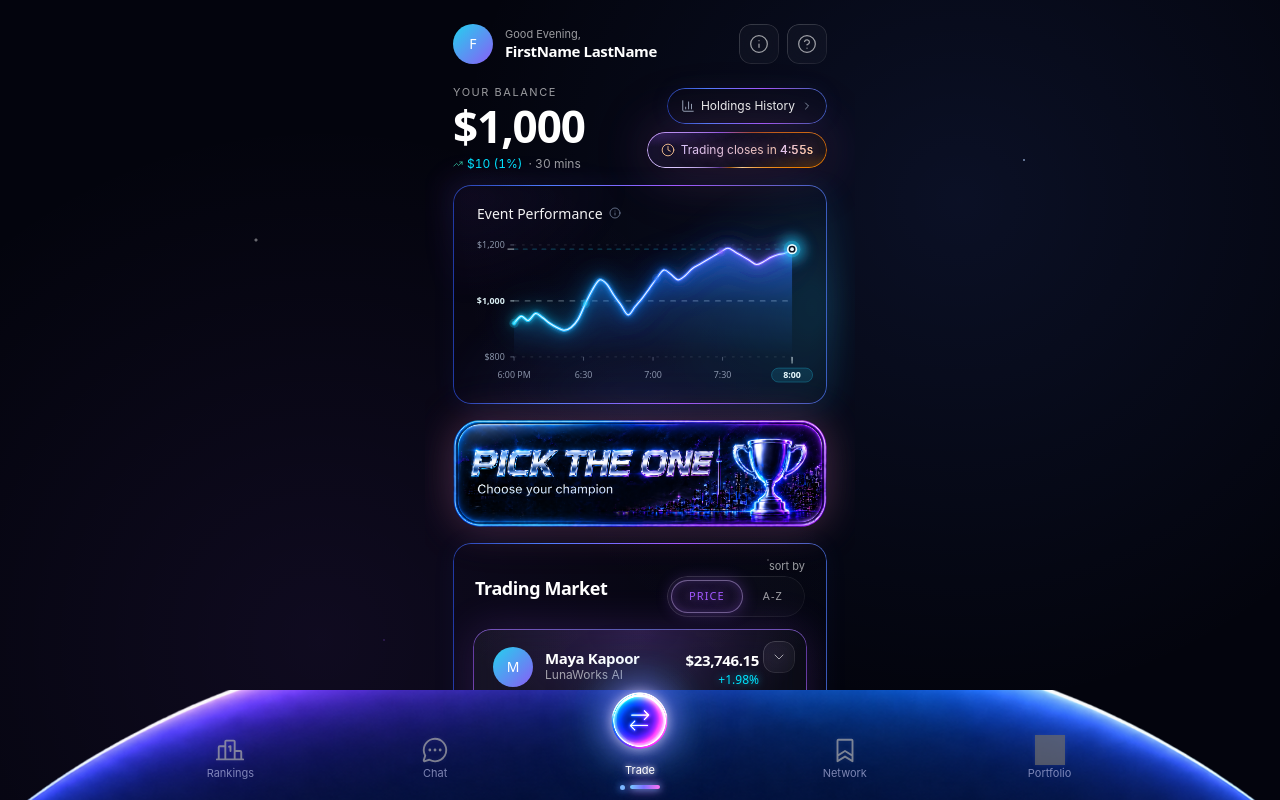
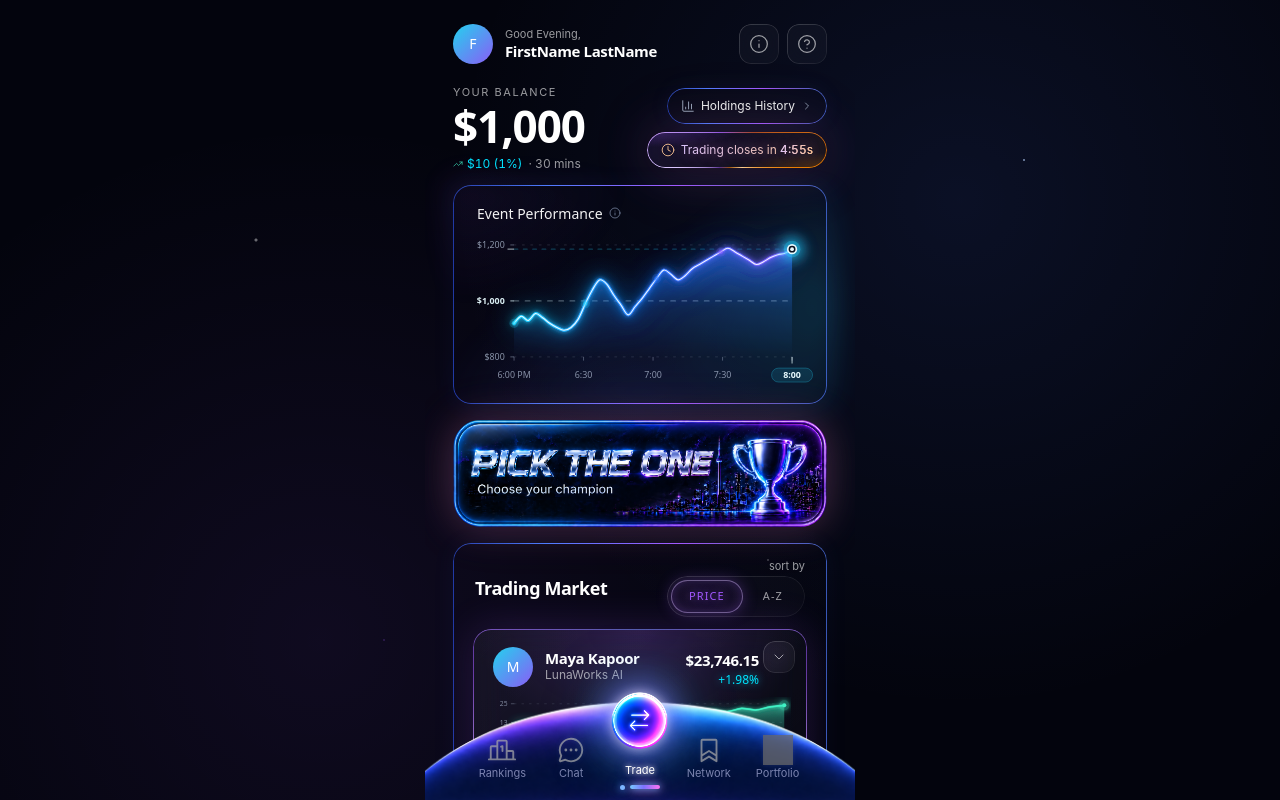
Before and after one commit to wentingyong/pitch-tank-event, a React (Vite) app: page /trade in a window 1280 px wide. Built offline with nearby package versions, Linux system fonts and the light colour scheme; grey boxes are pictures that could not be loaded.

Commit message:
fix(BottomNav) · Center BottomNav and adjust width for better responsiveness

```diff
--- a/src/components/BottomNav.jsx
+++ b/src/components/BottomNav.jsx
@@ -234,8 +234,8 @@ const NavItem = ({ icon, label, active, onClick }) => {
 
 export const BottomNav = ({ tab, setTab }) => (
 	<div
-		className="fixed bottom-0 left-0 z-30 pointer-events-none flex items-end justify-center"
-		style={{ width: "100vw", height: 100 }}
+		className="fixed bottom-0 left-1/2 -translate-x-1/2 z-30 pointer-events-none flex items-end justify-center"
+		style={{ width: "100%", maxWidth: 430, height: 100 }}
 	>
 		<div
 			className="pointer-events-auto relative"
```
